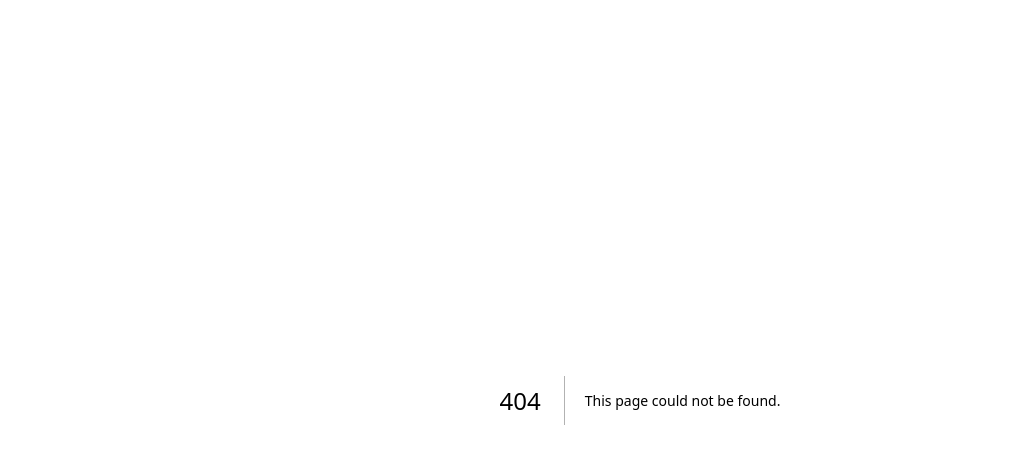
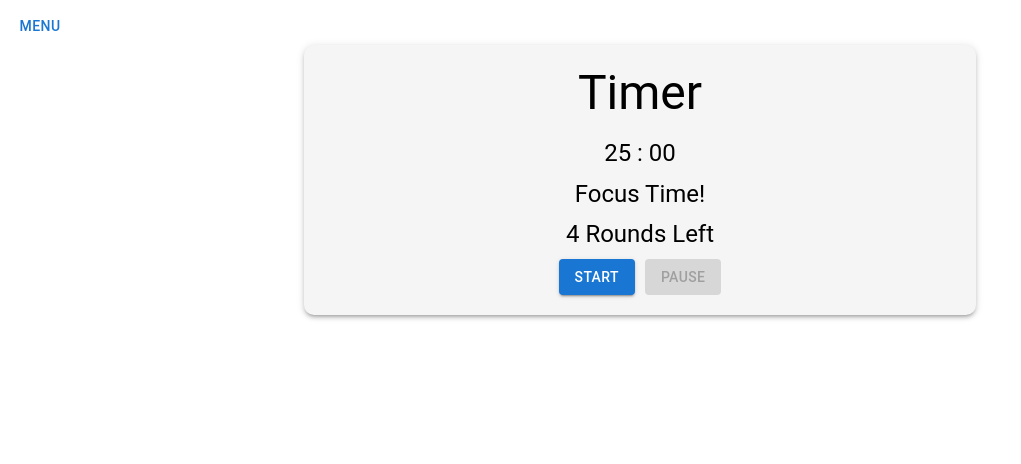
Before and after one commit to lucasferrazlima/academic-planner, a Next.js app: page /timer in a window 1280 px wide. Before the commit this address had no page. Shown: the top 464 px of the page, without its empty margins (0-1021 px from the left). Built offline with nearby package versions, Linux system fonts and the light colour scheme.

Commit message:
Add timer page

```diff
--- /dev/null
+++ b/components/sidebar.js
@@ -0,0 +1,48 @@
+import React, { useState } from 'react';
+import {
+  SwipeableDrawer, List, ListItem, ListItemText, Button,
+} from '@mui/material';
+import TaskIcon from '@mui/icons-material/Task';
+import AccessTimeIcon from '@mui/icons-material/AccessTime';
+
+function CustomDrawer(props) {
+  const [isOpen, setIsOpen] = useState(false);
+
+  const toggleDrawer = (open) => () => {
+    setIsOpen(open);
+  };
+
+  const list = (
+    <List>
+      <ListItem
+        button
+        onClick={() => {
+          props.router.push('/tasks');
+        }}
+      >
+        <TaskIcon />
+        <ListItemText primary="Tasks" />
+      </ListItem>
+      <ListItem button onClick={() => props.router.push('/timer')}>
+        <AccessTimeIcon />
+        <ListItemText primary="Timer" />
+      </ListItem>
+    </List>
+  );
+
+  return (
+    <>
+      <SwipeableDrawer
+        anchor="left"
+        open={isOpen}
+        onClose={toggleDrawer(false)}
+        onOpen={toggleDrawer(true)}
+      >
+        {list}
+      </SwipeableDrawer>
+      <Button onClick={toggleDrawer(true)}>Menu</Button>
+    </>
+  );
+}
+
+export default CustomDrawer;
--- /dev/null
+++ b/pages/timer.js
@@ -0,0 +1,142 @@
+import React, { useState, useEffect } from 'react';
+import Box from '@mui/material/Box';
+import Button from '@mui/material/Button';
+import TextField from '@mui/material/TextField';
+import Typography from '@mui/material/Typography';
+import { useRouter } from 'next/router';
+import CustomDrawer from '../components/sidebar';
+
+function TimerPage() {
+  const router = useRouter();
+  const [rounds, setRounds] = useState(4); // number of rounds in a session
+  const [focusTime, setFocusTime] = useState(25); // focus time of the timer in minutes
+  const [breakTime, setBreakTime] = useState(5); // break time of the timer in minutes
+
+  const [timer, setTimer] = useState(focusTime * 60); // timer in seconds
+
+  const [timerOn, setTimerOn] = useState(false); // timer on/off
+  const [timerMode, setTimerMode] = useState('focus'); // timer mode: focus/break
+
+  const [roundsLeft, setRoundsLeft] = useState(rounds); // rounds left in the session
+  const [focusTimeLeft, setFocusTimeLeft] = useState(focusTime * 60); // focus time left in seconds
+  const [breakTimeLeft, setBreakTimeLeft] = useState(breakTime * 60); // break time left in seconds
+
+  const [timerText, setTimerText] = useState(''); // text to display on the timer
+  const [timerColor, setTimerColor] = useState(''); // color of the timer text
+
+  const [sessionComplete, setSessionComplete] = useState(false); // session complete flag
+
+  const [sessionHistory, setSessionHistory] = useState([]); // session history
+
+  const [token, setToken] = useState(null);
+
+  useEffect(() => {
+    const tokenUser = localStorage.getItem('token');
+    setToken(tokenUser);
+  }, []);
+
+  const handleStart = () => {
+    setTimerOn(true);
+  };
+
+  const handlePause = () => {
+    setTimerOn(false);
+  };
+
+  useEffect(() => {
+    if (timerOn) {
+      const timerInterval = setInterval(() => {
+        if (timerMode === 'focus') {
+          setFocusTimeLeft((prevFocusTimeLeft) => prevFocusTimeLeft - 1);
+        } else {
+          setBreakTimeLeft((prevBreakTimeLeft) => prevBreakTimeLeft - 1);
+        }
+
+        if (timerMode === 'focus' && focusTimeLeft === 0) {
+          setTimerMode('break');
+          setTimerColor('red');
+          setTimerText('Break Time!');
+          setBreakTimeLeft(breakTime * 60);
+        } else if (timerMode === 'break' && breakTimeLeft === 0) {
+          setTimerMode('focus');
+          setTimerColor('green');
+          setTimerText('Focus Time!');
+          setRoundsLeft((prevRoundsLeft) => prevRoundsLeft - 1);
+          setFocusTimeLeft(focusTime * 60);
+        }
+      }, 1000);
+
+      return () => clearInterval(timerInterval);
+    }
+  }, [timerOn, timerMode, focusTimeLeft, breakTimeLeft]);
+
+  const formatTime = (timeSeconds) => {
+    const minutes = Math.floor(timeSeconds / 60);
+    const seconds = timeSeconds % 60;
+
+    return `${minutes.toString().padStart(2, '0')} : ${seconds.toString().padStart(2, '0')}`;
+  };
+
+  useEffect(() => {
+    if (timerMode === 'focus') {
+      setTimerText(formatTime(focusTimeLeft));
+    } else {
+      setTimerText(formatTime(breakTimeLeft));
+    }
+  }, [timerOn, timerMode, focusTimeLeft, breakTimeLeft, timer]);
+
+  return (
+    <div>
+      <CustomDrawer />
+      <Box
+        sx={{
+          display: 'flex',
+          flexDirection: 'column',
+          alignItems: 'center',
+          justifyContent: 'center',
+          backgroundColor: '#f5f5f5',
+          width: '50%',
+          height: '50%',
+          borderRadius: '10px',
+          boxShadow: 3,
+          padding: '20px',
+          margin: 'auto',
+
+        }}
+      >
+        <Typography variant="h3" gutterBottom>
+          Timer
+        </Typography>
+        <Typography variant="h5" gutterBottom>
+          {timerText}
+        </Typography>
+        <Typography variant="h5" gutterBottom>
+          {timerMode === 'focus' ? 'Focus Time!' : 'Break Time!'}
+        </Typography>
+        <Typography variant="h5" gutterBottom>
+          {roundsLeft === 0 ? 'Session Complete!' : `${roundsLeft} Rounds Left`}
+        </Typography>
+        <div style={{ display: 'flex', flexDirection: 'row', gap: '10px' }}>
+          <Button
+            variant="contained"
+            color="primary"
+            onClick={handleStart}
+            disabled={timerOn || sessionComplete}
+          >
+            Start
+          </Button>
+          <Button
+            variant="contained"
+            color="primary"
+            onClick={handlePause}
+            disabled={!timerOn || sessionComplete}
+          >
+            Pause
+          </Button>
+        </div>
+      </Box>
+    </div>
+  );
+}
+
+export default TimerPage;
```
Also changed, not shown: pages/login.js (+5 -2 lines), pages/tasks.js (+11 -2 lines), pages/tasks/[id].js (added, +89 -0 lines), pages/test/[id].js (deleted, +0 -25 lines).
